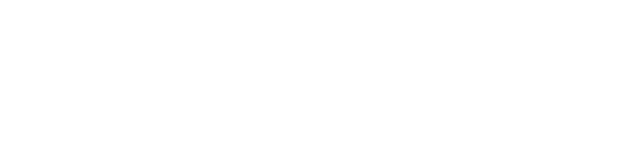
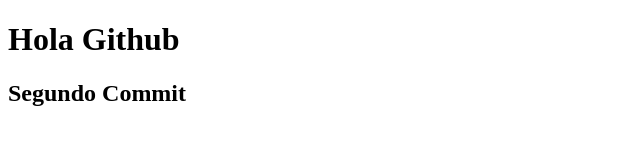
Before and after one commit to carlosmolina0/repo-prueba, a plain HTML site: page index.html in a window 1280 px wide. Shown: the whole page, without its empty margins (0-640 px from the left). Drawn offline with Linux system fonts and the light colour scheme.

Commit message:
agregamos un h2

```diff
--- a/index.html
+++ b/index.html
@@ -8,6 +8,7 @@
     <link rel="stylesheet" href="/css/style.css">
 </head>
 <body>
-
+    <h1>Hola Github</h1>
+    <h2>Segundo Commit</h2>
 </body>
 </html>
```
